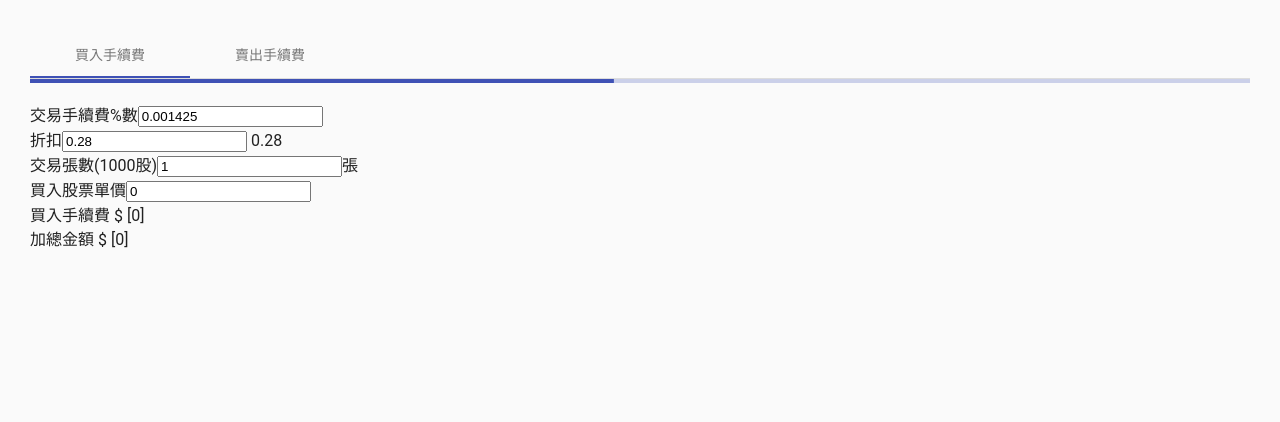
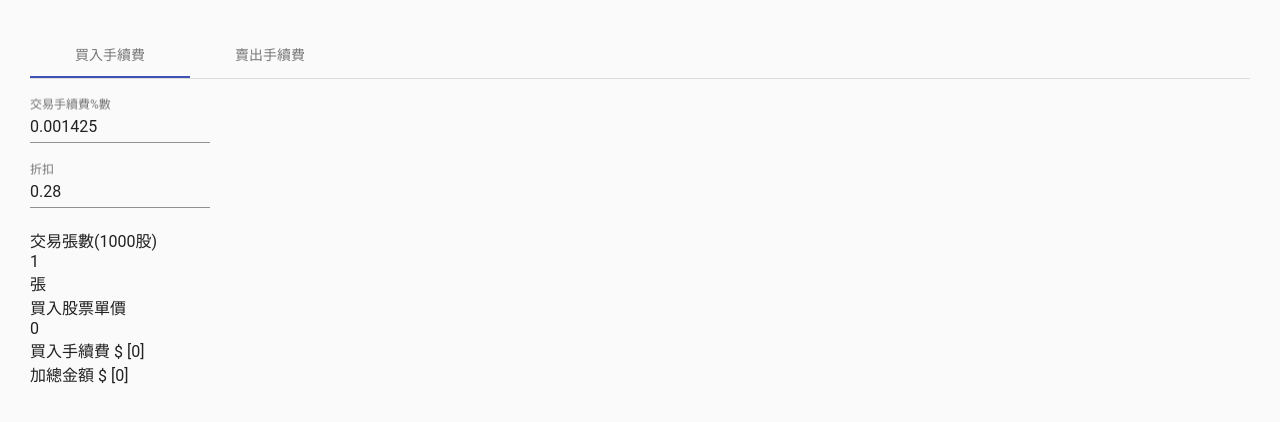
Before and after one commit to imneverdied/fstack2, an Angular app: page / in a window 1280 px wide. Shown: the top 422 px of the page. Built offline with nearby package versions, Linux system fonts and the light colour scheme.

Commit message:
1 file modified

```diff
--- a/src/app/tab-group-basic-example.html
+++ b/src/app/tab-group-basic-example.html
@@ -1,14 +1,15 @@
 <mat-tab-group>
 	<mat-tab label="買入手續費">
-
-		<mat-progress-bar mode="query"></mat-progress-bar>
-		<br />
-		<label>交易手續費%數</label>
-		<input matInput [(ngModel)]="BuyFee" value="0.001" />
-		<br />
-		<label>折扣</label>
-		<input matInput [(ngModel)]="Discount" />
-    {{Discount}}
+		<br/>
+		<mat-form-field appearance="legacy">
+			<mat-label>交易手續費%數</mat-label>
+			<input  matInput [(ngModel)]="BuyFee">
+  </mat-form-field>
+			<br/>
+			<mat-form-field appearance="legacy">
+				<mat-label>折扣</mat-label>
+				<input  matInput [(ngModel)]="Discount">
+  </mat-form-field>
 				<br />
 				<label>交易張數(1000股)</label>
 				<input matInput [(ngModel)]="Stack" />張
```
Lines whose indentation alone changed are shown as unchanged.
